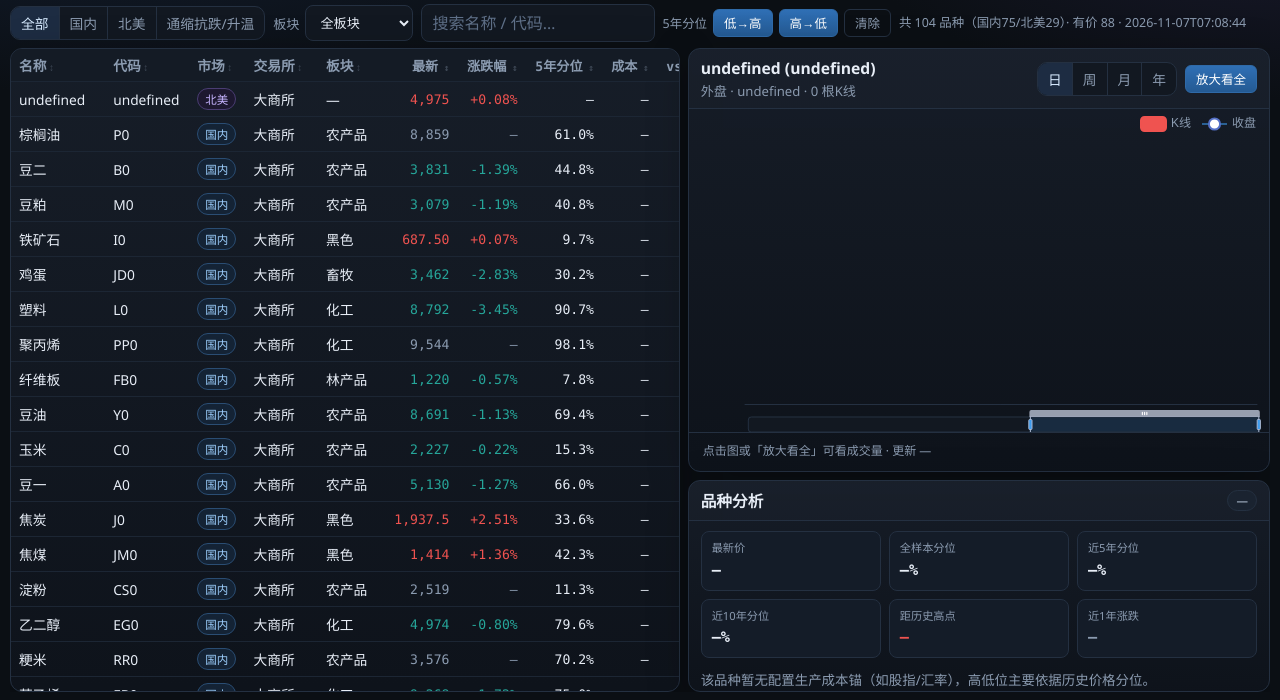
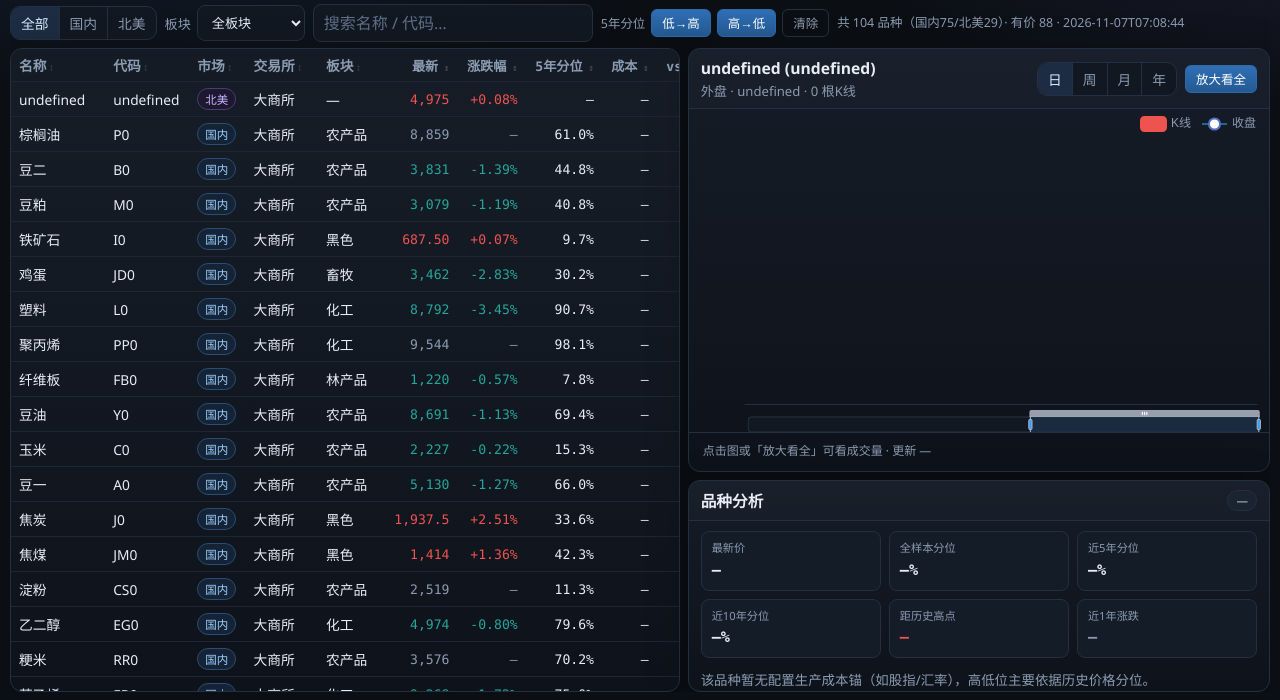
Before and after one commit to quanliulq-pixel/futures-dashboard, a plain HTML site: page docs/index.html in a window 1280 px wide. Shown: the part 100-800 px from the top of the page. Drawn offline with nearby package versions, Linux system fonts and the light colour scheme.

Commit message:
Remove deflation filter button from watch section

```diff
--- a/docs/index.html
+++ b/docs/index.html
@@ -55,7 +55,6 @@
           <button data-market="all" class="active">全部</button>
           <button data-market="cn">国内</button>
           <button data-market="us">北美</button>
-          <button data-market="deflation">通缩抗跌/升温</button>
         </div>
         <label class="filter-label">
           板块
```
Also changed, not shown: templates/index.html (+0 -1 lines).
